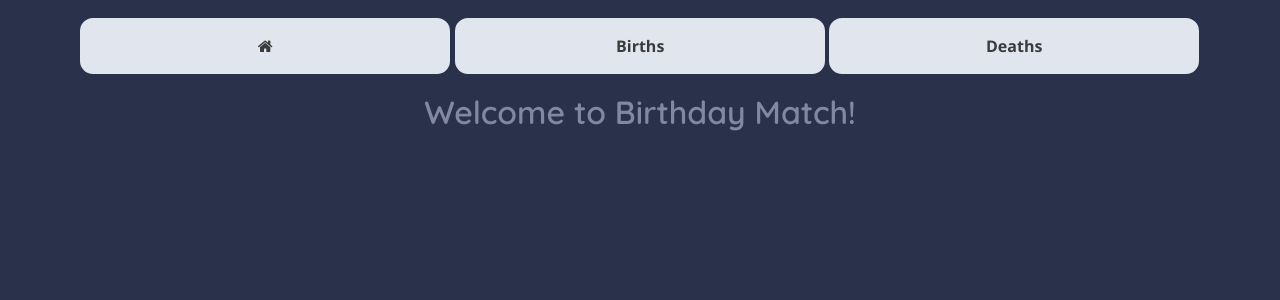
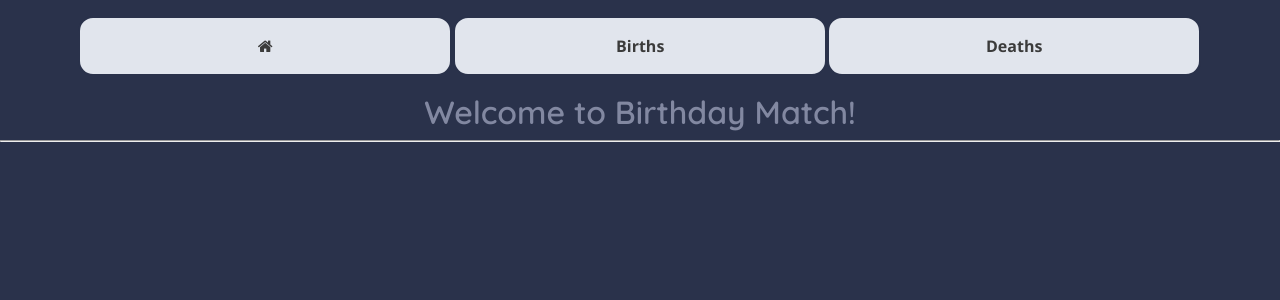
Before and after one commit to staten-island-tech/vue-api-project-chang, a Vue app in the folder chang/: page /home in a window 1280 px wide. Shown: the top 300 px of the page. Built offline with nearby package versions, Linux system fonts and the light colour scheme.

Commit message:
Update HomePage.vue

```diff
--- a/chang/src/components/HomePage.vue
+++ b/chang/src/components/HomePage.vue
@@ -2,6 +2,8 @@
 
 <div class="container">
    <h2> {{ title }} </h2>
+   <div class="row"></div>
+   <hr>
 </div>
 
 </template>
```
